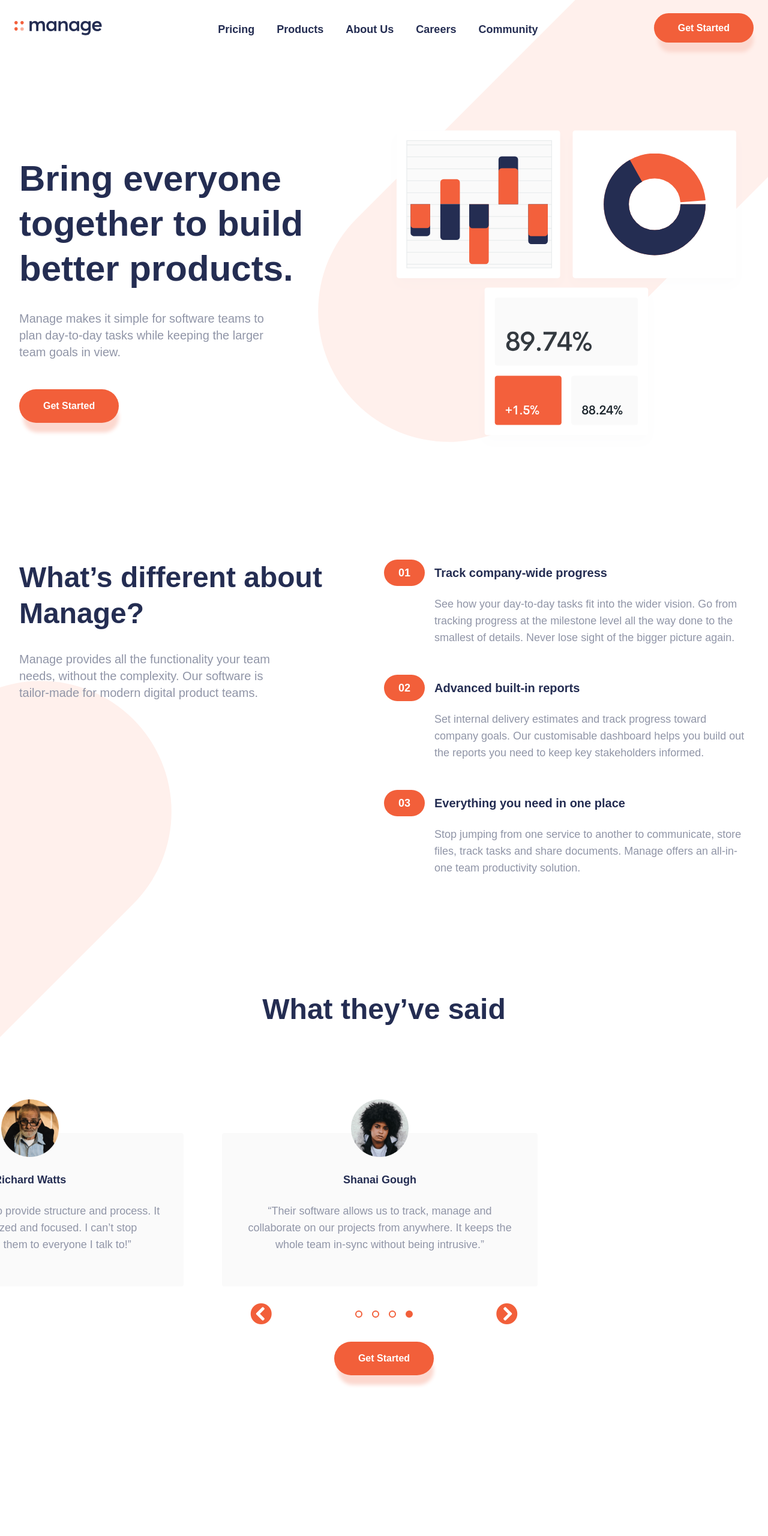
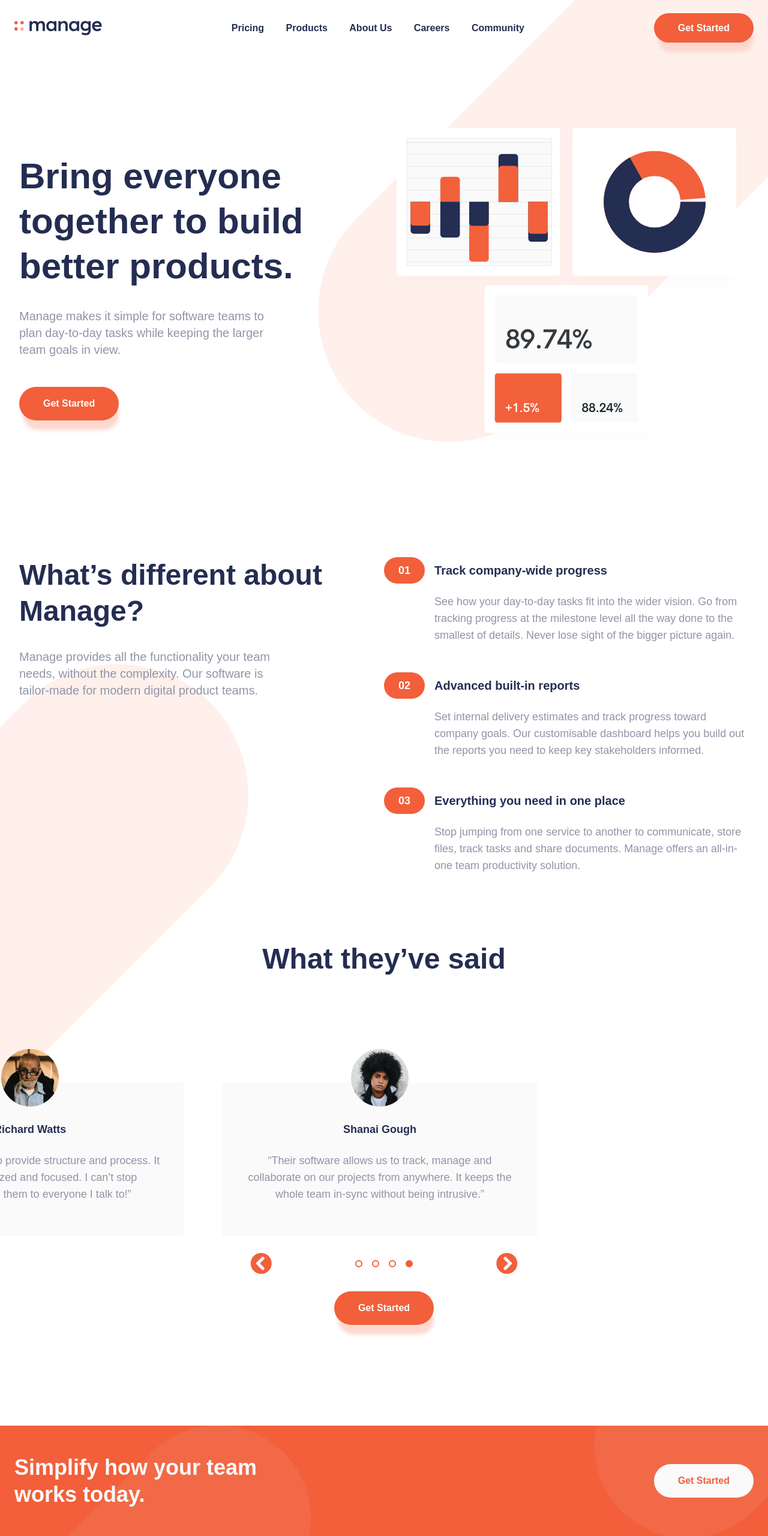
Before and after one commit to fabcodingzest/FE-manage-Landing-Page, a website: page public/index.html in a window 1280 px wide. Shown: the part 13-2574 px from the top of the page at 60% size. Before the commit the page ends 2490 px from the top, so only its background shows below. Drawn offline with nearby package versions, Linux system fonts and the light colour scheme; files that its build step writes are made by us from their sources; files whose address does not match are found by name; a web font is replaced by a local one.

Commit message:
added simplify section and improved styling

```diff
--- a/public/index.html
+++ b/public/index.html
@@ -12,6 +12,7 @@
     <title>Frontend Mentor | Manage landing page</title>
   </head>
   <body class="min-h-full bg-no-repeat bg-contain sm:bg-auto">
+    <!-- Header section containing nav -->
     <header class="xl:container lg:mx-auto">
       <nav class="flex justify-between items-start px-6 pt-12">
         <div class="logo">
@@ -42,16 +43,20 @@
         </div>
       </nav>
     </header>
-    <section class="banner flex-container md:flex-row-reverse px-8">
-      <div class="banner-image md:w-1/2 flex justify-center lg:justify-end items-center">
+
+    <!-- Hero Section -->
+    <section class="hero flex-container md:flex-row-reverse px-8">
+      <div class="hero-image md:w-1/2 flex justify-center lg:justify-end items-center">
         <img class="w-full" src="../images/illustration-intro.svg" alt="illustration-intro" />
       </div>
-      <div class="banner-text md:w-1/2 flex flex-col justify-center items-center text-center md:items-start md:text-left mt-8 lg:mt-0">
+      <div class="hero-text md:w-1/2 flex flex-col justify-center items-center text-center md:items-start md:text-left mt-8 lg:mt-0">
         <h1 class="text-3xl sm:text-4xl md:text-5xl xl:text-6xl leading-snug xl:leading-tight font-bold text-primary-blue">Bring everyone together to build better products.</h1>
         <p class="head-text">Manage makes it simple for software teams to plan day-to-day tasks while keeping the larger team goals in view.</p>
         <a href="#" class="red-btn shadow-red">Get Started</a>
       </div>
     </section>
+
+    <!-- Features section -->
     <section class="features flex-container md:flex-row">
       <div class="features-text px-8 md:w-1/2 flex flex-col justify-center items-center text-center md:items-start md:justify-start md:text-left mt-8 lg:mt-0">
         <h2 class="head2-text">What’s different about Manage?</h2>
@@ -70,7 +75,8 @@
       </div>
     </section>
 
-    <section class="testimonials overflow-x-hidden my-32">
+    <!-- Testimonial section (with slider/carousel) -->
+    <section class="testimonials overflow-x-hidden my-12">
       <div class="testimonials-text text-center head2-text">What they’ve said</div>
       <div class="max-w-xl mx-auto overflow-x-hidden lg:overflow-x-visible">
         <div class="testimonials-container">
@@ -108,6 +114,17 @@
       </div>
       <div class="pb-14 flex justify-center"><a class="red-btn shadow-red" href="#">Get Started</a></div>
     </section>
+
+    <!-- Simplify section -->
+    <section class="simplify bg-primary-red bg-no-repeat sm:bg-auto">
+      <div class="flex-container justify-center items-center text-center lg:text-left lg:justify-between lg:flex-row px-6">
+        <div class="max-w-2xl lg:max-w-md text-3xl sm:text-3xl lg:text-4xl leading-snug xl:leading-tight font-bold text-neutral-light-gray">Simplify how your team works today.</div>
+        <div class="py-8 flex justify-center"><a class="red-btn bg-neutral-light-gray text-primary-red" href="#">Get Started</a></div>
+      </div>
+    </section>
+
+    <!-- Footer -->
+
     <!-- <pre>
 
 
--- a/public/script.js
+++ b/public/script.js
@@ -31,7 +31,6 @@ function getKey() {
 
 setInterval(() => {
   let key = getKey();
-  console.log(key);
   key = key + 1 > 3 ? 0 : key + 1;
   changeSlide(key);
 }, 2000);
--- a/src/tailwind.css
+++ b/src/tailwind.css
@@ -11,9 +11,19 @@ body {
   color: hsl(228, 39%, 23%);
 }
 
+.simplify {
+  background-image: url("../images/bg-simplify-section-mobile.svg");
+  background-position: top 2rem left 0rem;
+}
+
 @screen sm {
   body {
-    background-position: top -4rem right -4rem, bottom 33rem left -33rem;
+    background-position: top -4rem right -4rem, bottom 40rem left -25rem;
+  }
+  .simplify {
+    background-image: url("../images/bg-simplify-section-desktop.svg");
+    background-position: top 2rem left 0rem;
+    background-position: top -6rem right -12rem;
   }
 }
 
@@ -22,11 +32,19 @@ body {
     @apply xl:container lg:mx-auto flex flex-col py-8 lg:mt-28;
   }
   .desktop-links {
-    @apply font-semibold px-4 text-sm lg:text-lg;
+    @apply font-semibold px-4 text-sm lg:text-base;
+  }
+
+  .desktop-links:hover {
+    @apply opacity-60;
   }
 
   .red-btn {
     @apply bg-primary-red px-6 py-3 rounded-full text-white font-bold md:px-10 md:py-4;
+  }
+
+  .red-btn:hover {
+    @apply opacity-60;
   }
 
   .mobile-menu {
```
